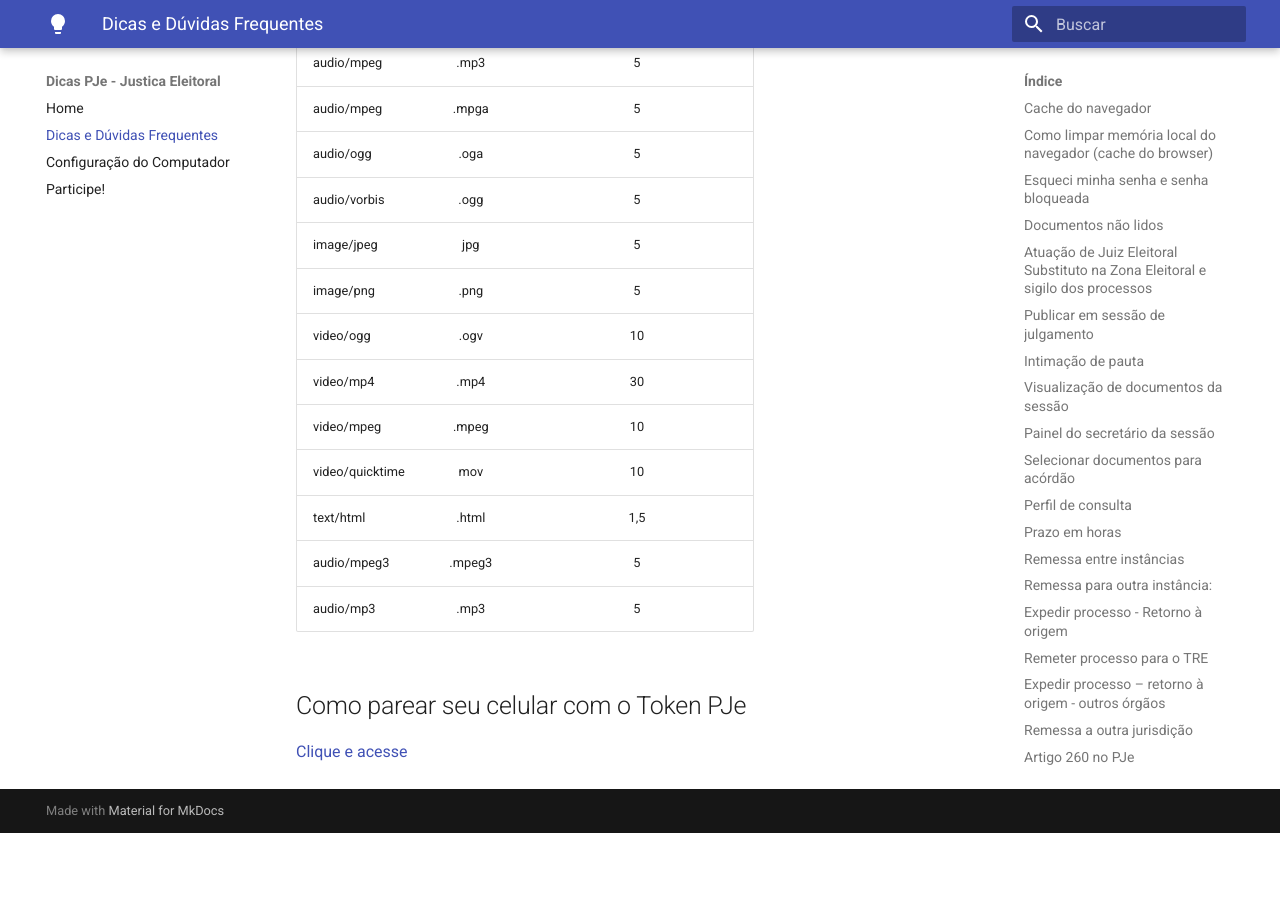
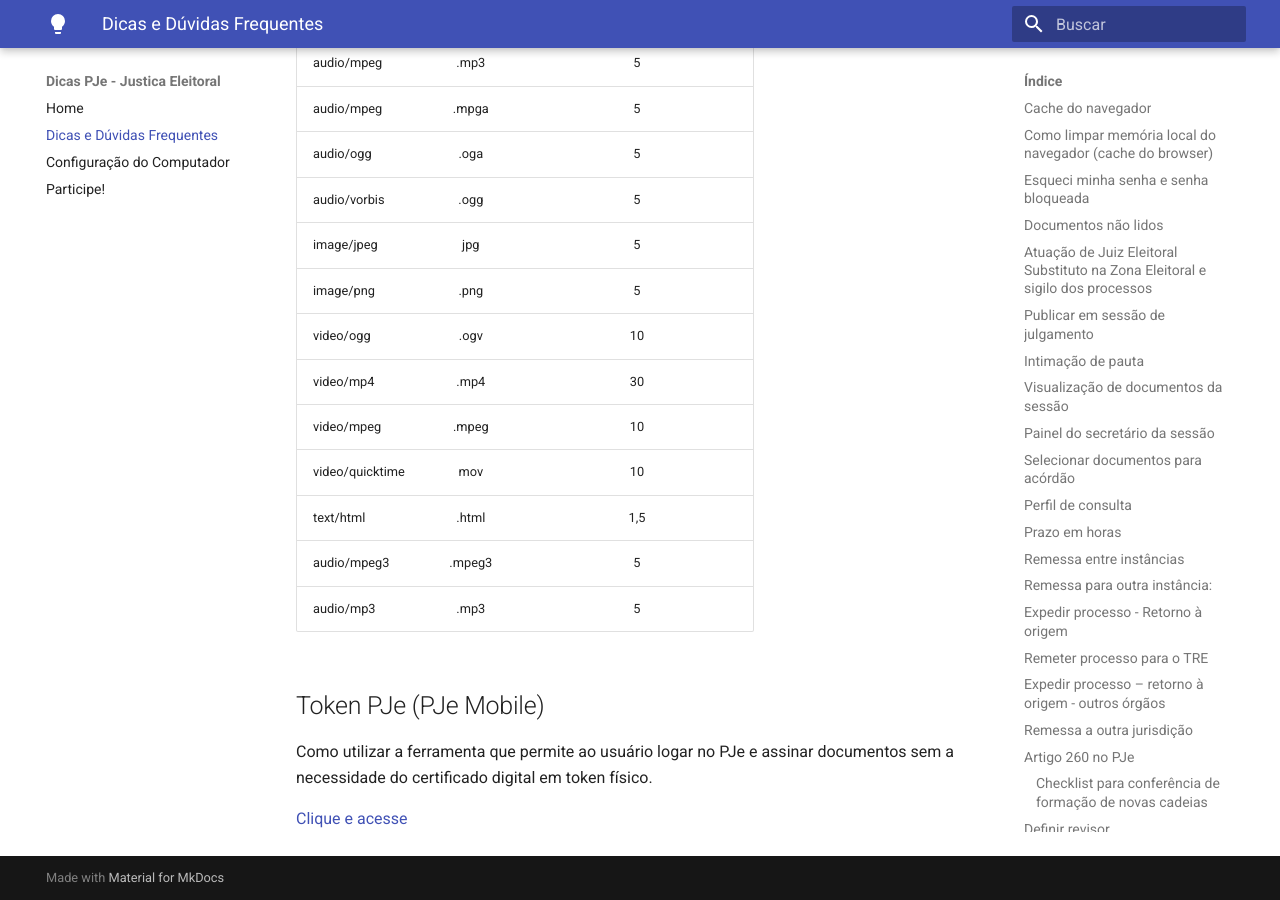
Before and after one commit to PJeJE/dicas_versao_1, an MkDocs documentation site: the page built from docs/dicas.md, in a window 1280 px wide and 900 px high, scrolled down 51386 px. Built offline with MkDocs 1.6.1 and Material for MkDocs 9.7.7, drawn with Linux system fonts in a browser that asks for light colours; nearby versions of some CDN libraries; before the commit the page ends 52219 px from its top, so only the background shows below that; some of the changed text lies outside the part shown.

Commit message:
token pje

```diff
--- a/docs/dicas.md
+++ b/docs/dicas.md
@@ -1172,6 +1172,8 @@ quais os tipos de arquivos aceitos, suas extensões e os tamanhos máximos permi
 | audio/mp3 | 	.mp3 | 	5 |
 
 
-## Como parear seu celular com o Token PJe
+## Token PJe (PJe Mobile)
+
+Como utilizar a ferramenta que permite ao usuário logar no PJe e assinar documentos sem a necessidade do certificado digital em token físico.
 
 [Clique e acesse](tokenpje.md)
```
